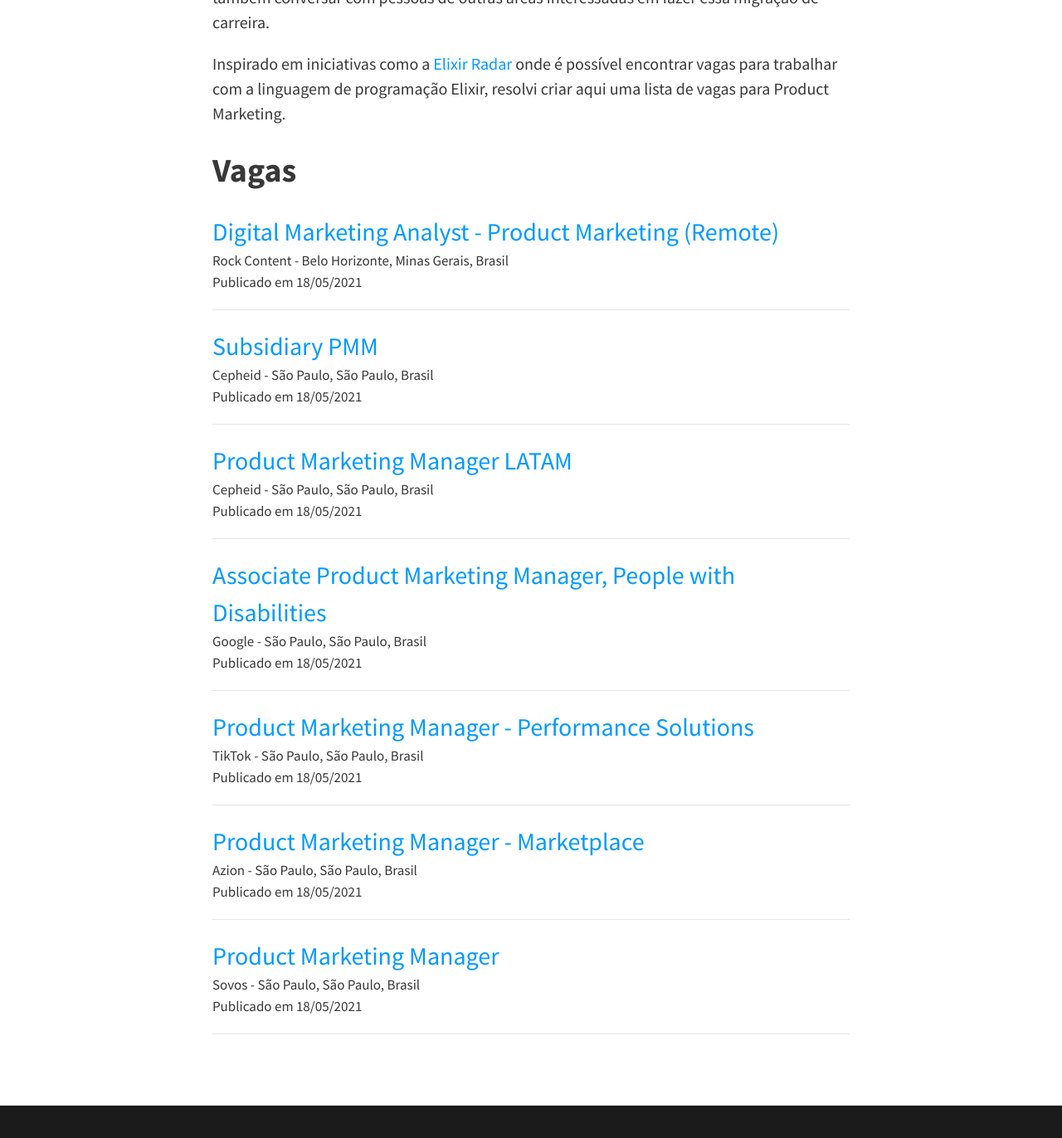
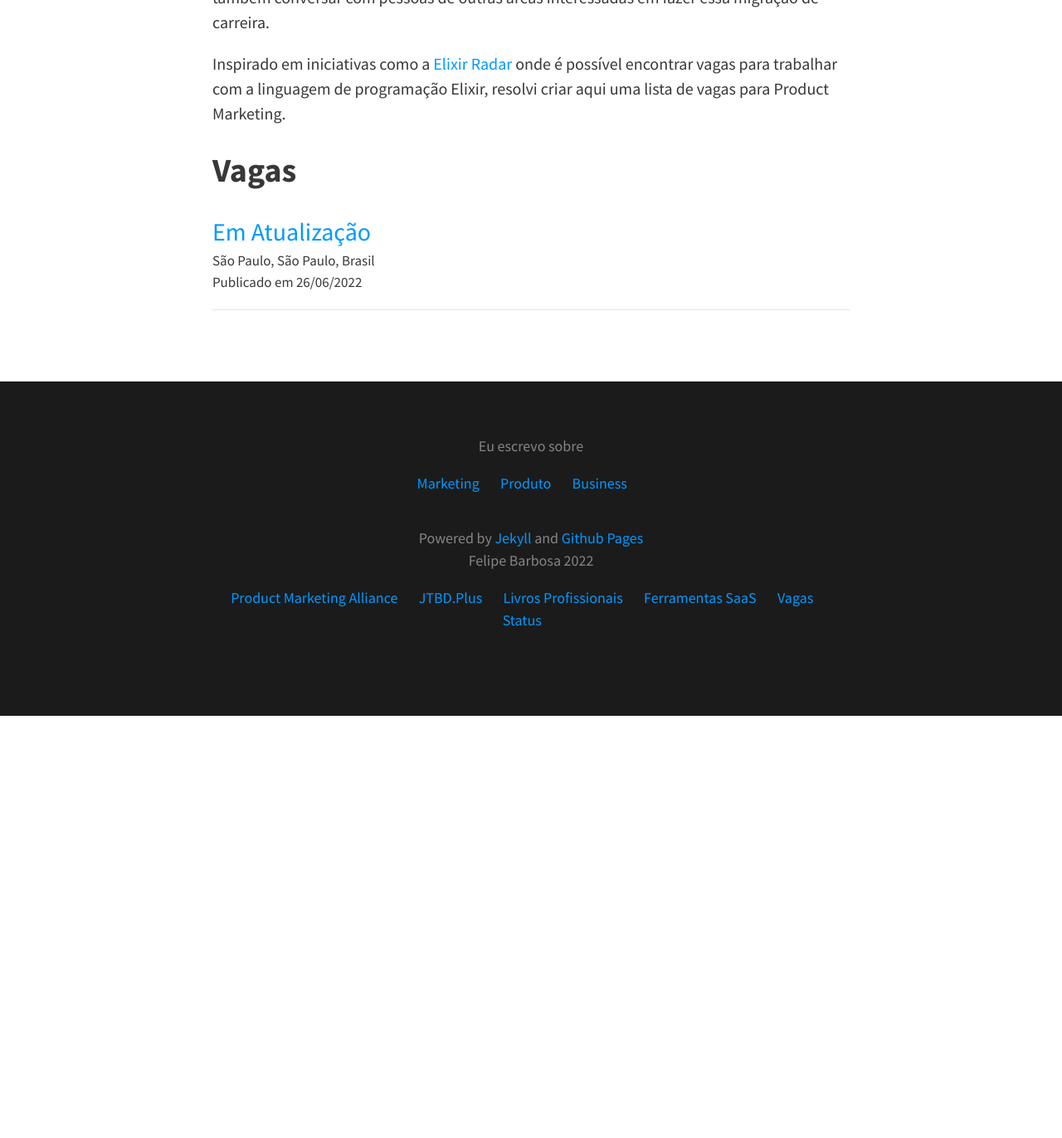
Before and after one commit to felipecbarbosa/felipecbarbosa.github.io, a Jekyll site: the page built from product-marketing/vagas.md, in a window 1280 px wide and 1400 px high, scrolled down 953 px. Shown: the top 1372 px of the window at 83% size. Built offline with Jekyll 4.4.1, drawn with Linux system fonts in a browser that asks for light colours; nearby versions of some CDN libraries; comment, search, counter and statistics services are not loaded; after the commit the page ends 1816 px from its top, so only the background shows below that.

Commit message:
Edited vagas page

```diff
--- a/_data/job.json
+++ b/_data/job.json
@@ -1,51 +1,9 @@
 [
     {
-        "url": "https://jobs.lever.co/rockcontent/4ab3a529-574f-45dc-9055-56e0c485eb39",
-        "title": "Digital Marketing Analyst - Product Marketing (Remote)",
-        "location": "Rock Content - Belo Horizonte, Minas Gerais, Brasil",
-        "date": "Publicado em 18/05/2021",
-        "track": "rockcontent"
-    },
-    {
-        "url": "https://www.linkedin.com/jobs/view/2529956749/",
-        "title": "Subsidiary PMM",
-        "location": "Cepheid - São Paulo, São Paulo, Brasil",
-        "date": "Publicado em 18/05/2021",
-        "track": "microsoft"
-    },
-    {
-        "url": "https://www.linkedin.com/jobs/view/2544706113/",
-        "title": "Product Marketing Manager LATAM",
-        "location": "Cepheid - São Paulo, São Paulo, Brasil",
-        "date": "Publicado em 18/05/2021",
-        "track": "cepheid"
-    },
-    {
-        "url": "https://www.linkedin.com/jobs/view/2529977302/",
-        "title": "Associate Product Marketing Manager, People with Disabilities",
-        "location": "Google - São Paulo, São Paulo, Brasil",
-        "date": "Publicado em 18/05/2021",
-        "track": "google"
-    },
-    {
-        "url": "https://www.linkedin.com/jobs/view/2517733484/",
-        "title": "Product Marketing Manager - Performance Solutions",
-        "location": "TikTok - São Paulo, São Paulo, Brasil",
-        "date": "Publicado em 18/05/2021",
-        "track": "tiktok"
-    },
-    {
-        "url": "https://www.linkedin.com/jobs/view/2555417736/",
-        "title": "Product Marketing Manager - Marketplace",
-        "location": "Azion - São Paulo, São Paulo, Brasil",
-        "date": "Publicado em 18/05/2021",
-        "track": "azion"
-    },
-    {
-        "url": "https://www.linkedin.com/jobs/view/2549172847/",
-        "title": "Product Marketing Manager",
-        "location": "Sovos - São Paulo, São Paulo, Brasil",
-        "date": "Publicado em 18/05/2021",
-        "track": "sovos"
+        "url": "https://www.felipebarbosa.me",
+        "title": "Em Atualização",
+        "location": "São Paulo, São Paulo, Brasil",
+        "date": "Publicado em 26/06/2022",
+        "track": "felipebarbosa"
     }
 ]
```
